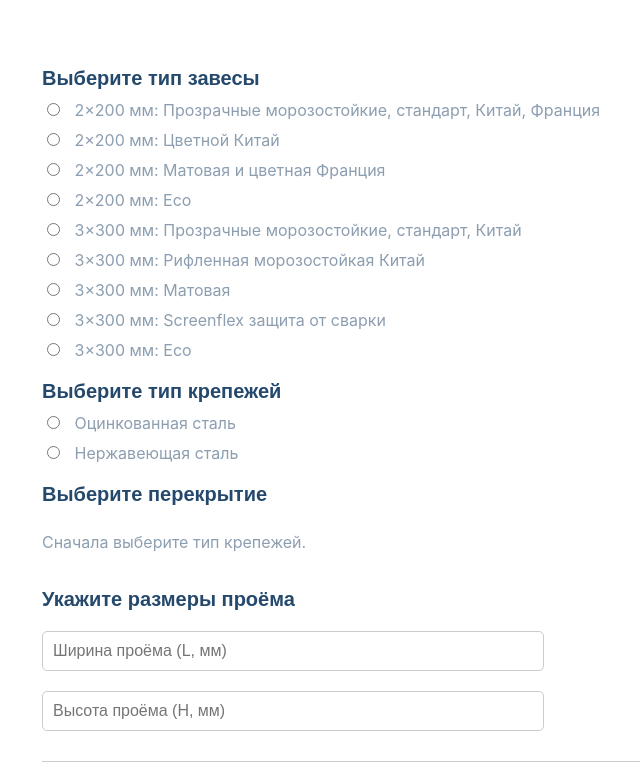
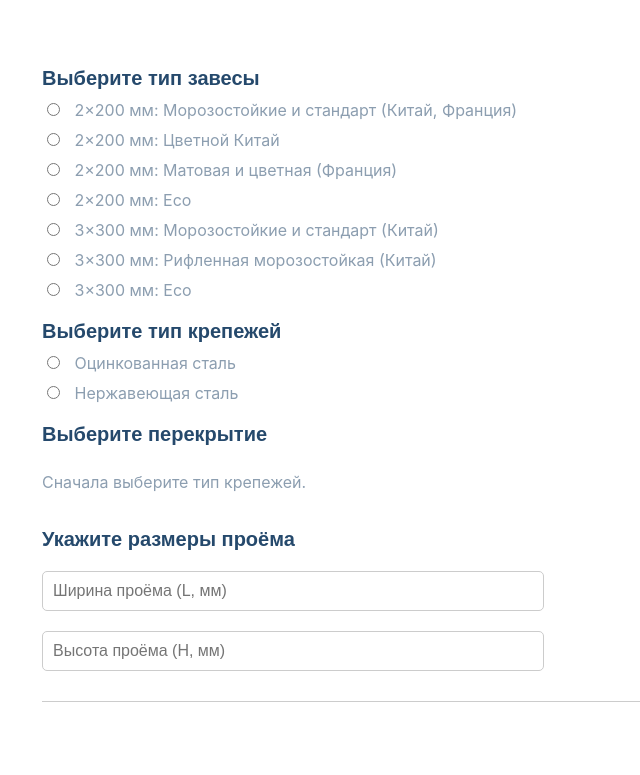
Before and after one commit to dinooon0511/tanos-calc, a plain HTML site: page index.html in a window 1280 px wide. Shown: the whole page, without its empty margins (298-938 px from the left). Drawn offline with Linux system fonts and the light colour scheme.

Commit message:
Убрал лишнии пленки

```diff
--- a/index.html
+++ b/index.html
@@ -21,7 +21,7 @@
                 value="200x200_transparent_frost_standard"
                 onchange="calculateCost()"
               />
-              2×200 мм: Прозрачные морозостойкие, стандарт, Китай, Франция
+              2×200 мм: Морозостойкие и стандарт (Китай, Франция)
             </label>
             <label>
               <input
@@ -39,7 +39,7 @@
                 value="200x200_colored_france"
                 onchange="calculateCost()"
               />
-              2×200 мм: Матовая и цветная Франция
+              2×200 мм: Матовая и цветная (Франция)
             </label>
             <label>
               <input type="radio" name="type" value="200x200_eco" onchange="calculateCost()" />
@@ -53,7 +53,7 @@
                 value="300x300_transparent_frost_standard"
                 onchange="calculateCost()"
               />
-              3×300 мм: Прозрачные морозостойкие, стандарт, Китай
+              3×300 мм: Морозостойкие и стандарт (Китай)
             </label>
             <label>
               <input
@@ -62,20 +62,7 @@
                 value="300x300_transparent_ribbed_frost"
                 onchange="calculateCost()"
               />
-              3×300 мм: Рифленная морозостойкая Китай
-            </label>
-            <label>
-              <input type="radio" name="type" value="300x300_matte" onchange="calculateCost()" />
-              3×300 мм: Матовая
-            </label>
-            <label>
-              <input
-                type="radio"
-                name="type"
-                value="300x300_screenflex_welding"
-                onchange="calculateCost()"
-              />
-              3×300 мм: Screenflex защита от сварки
+              3×300 мм: Рифленная морозостойкая (Китай)
             </label>
             <label>
               <input type="radio" name="type" value="300x300_eco" onchange="calculateCost()" />
```
